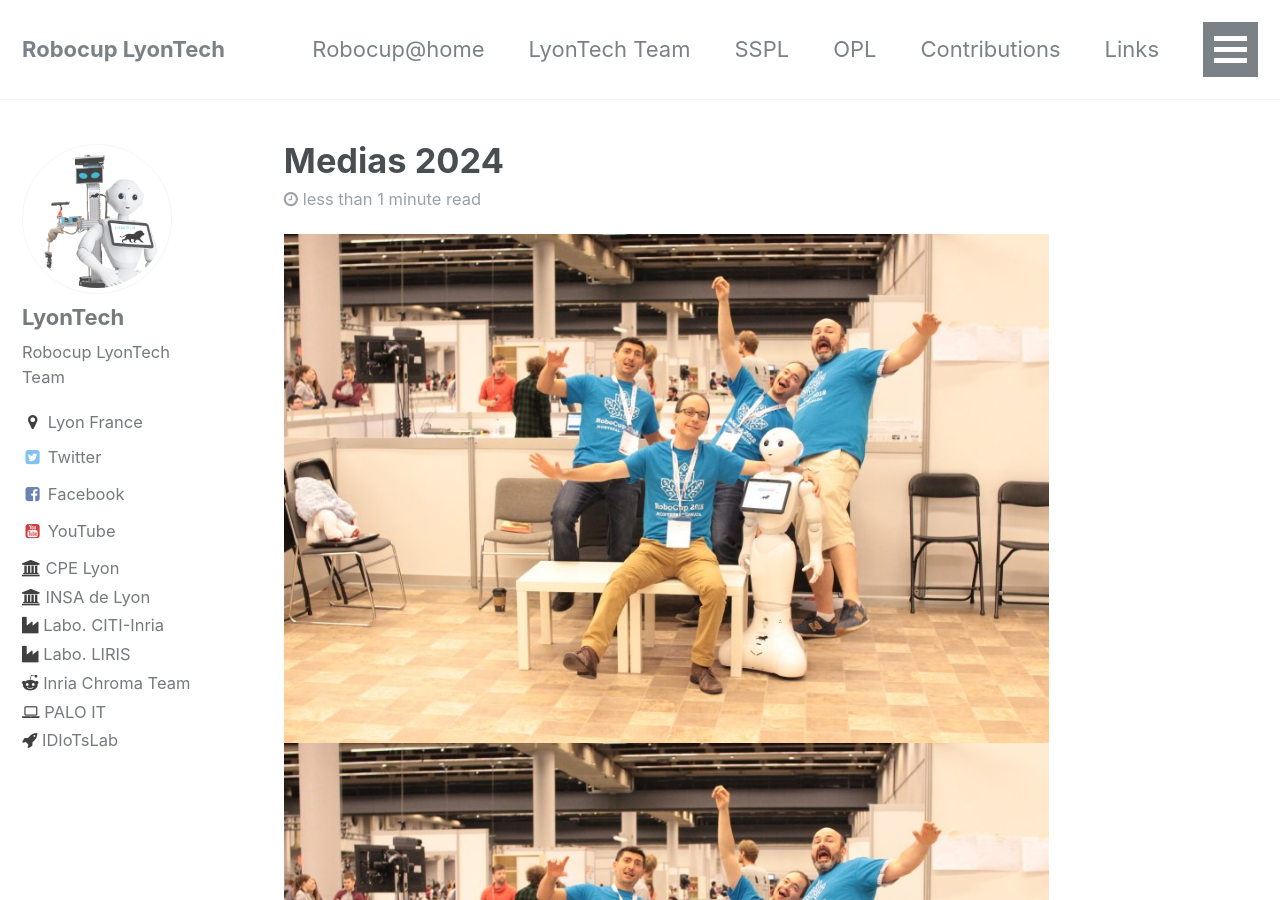
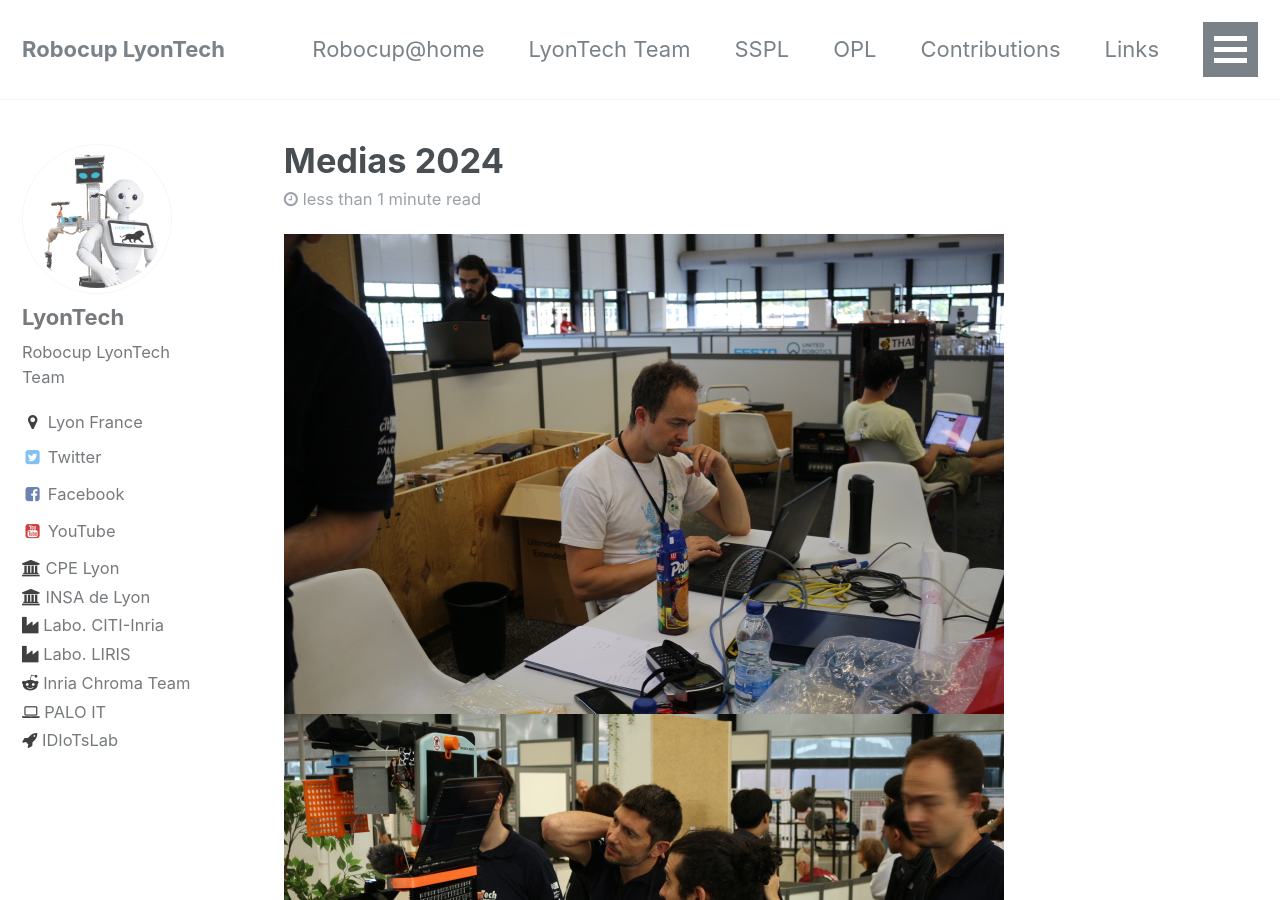
Before and after one commit to Robocup-Lyontech/Robocup-Lyontech.github.io, a Jekyll site: the page built from _posts/2023-08-01-robocup.md, in a window 1280 px wide and 900 px high. Built offline with Jekyll 4.4.1, drawn with Linux system fonts in a browser that asks for light colours.

Commit message:
Update 2023-08-01-robocup.md

```diff
--- a/_posts/2023-08-01-robocup.md
+++ b/_posts/2023-08-01-robocup.md
@@ -8,8 +8,6 @@ tags:
   - Palbator
 ---
 
-![ROBOCUP2024](/assets/images/robocup2024/IMG_4603(2).jpg)
-![ROBOCUP2024](/assets/images/robocup2024/IMG_4603(2).jpg)
 ![ROBOCUP2024](/assets/images/robocup2024/IMG_5233.JPG)
 ![ROBOCUP2024](/assets/images/robocup2024/IMG_5272.JPG)
 ![ROBOCUP2024](/assets/images/robocup2024/IMG_5282.JPG)
```
